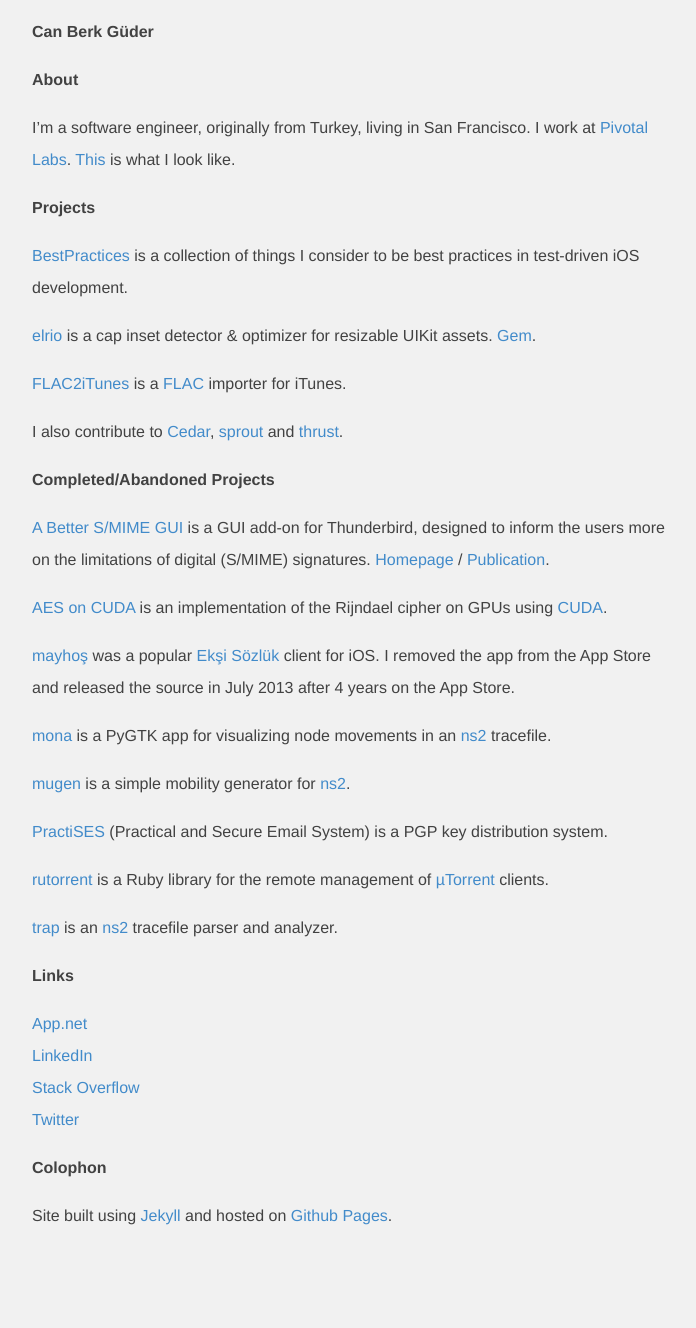
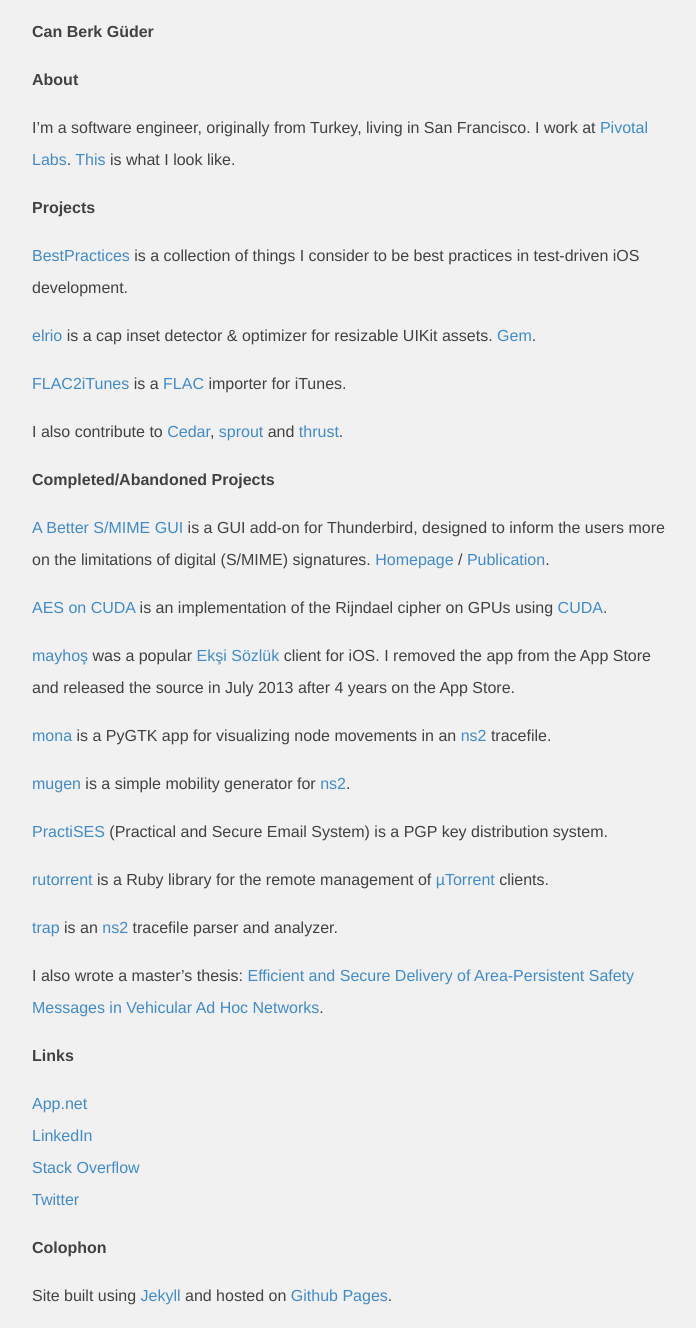
Before and after one commit to cbguder/cbg.me, a Jekyll site: the page built from index.md, in a window 1280 px wide. Shown: the whole page, without its empty margins (288-984 px from the left). Built offline with Jekyll 4.4.1, drawn with Linux system fonts in a browser that asks for light colours; Markdown is read by kramdown in place of the engine named in the settings; before the commit the page ends 1248 px from its top, so only the background shows below that.

Commit message:
Add link to thesis.

```diff
--- a/index.md
+++ b/index.md
@@ -34,6 +34,8 @@
 [rutorrent][] is a Ruby library for the remote management of [µTorrent][utorrent] clients.
 
 [trap][] is an [ns2][] tracefile parser and analyzer.
+
+I also wrote a master's thesis: [Efficient and Secure Delivery of Area-Persistent Safety Messages in Vehicular Ad Hoc Networks][thesis].
 
 ## Links
 
@@ -73,6 +75,7 @@
 [rutorrent]: https://github.com/cbguder/rutorrent
 [sprout]: https://github.com/pivotal-sprout
 [stack-overflow]: http://stackoverflow.com/users/2119/can-berk-guder
+[thesis]: http://research.sabanciuniv.edu/19088/
 [thrust]: https://github.com/pivotal/thrust
 [trap]: https://github.com/cbguder/trap
 [twitter]: https://twitter.com/cbguder
```
